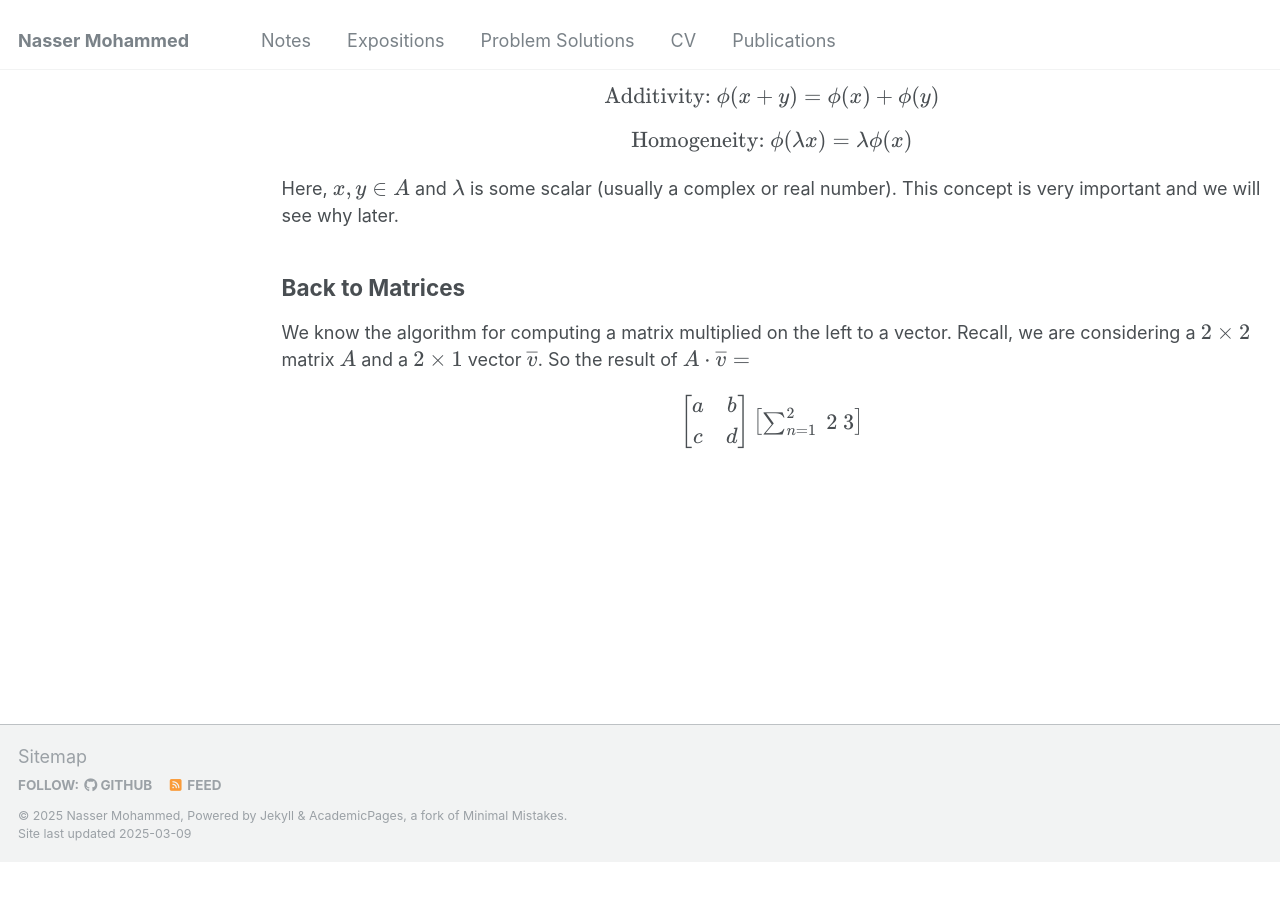
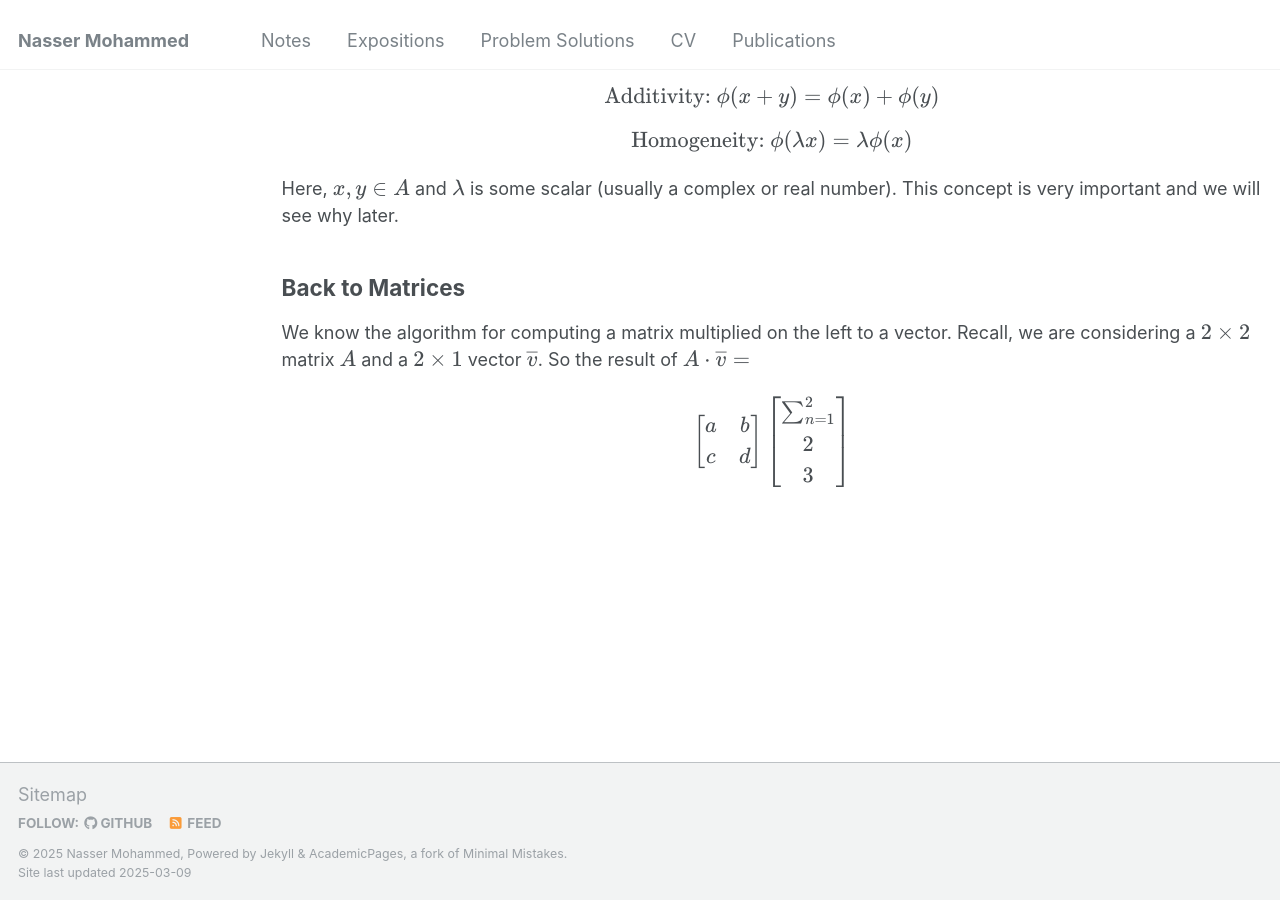
Before and after one commit to Nasser-Mohammed/Nasser-Mohammed.github.io, a Jekyll site: the page built from _pages/notes/linear-algebra/matrix.md, in a window 1280 px wide and 900 px high, scrolled down 1448 px. Built offline with Jekyll 4.4.1, drawn with Linux system fonts in a browser that asks for light colours; before the commit the page ends 2310 px from its top, so only the background shows below that.

Commit message:
Update matrix.md

```diff
--- a/_pages/notes/linear-algebra/matrix.md
+++ b/_pages/notes/linear-algebra/matrix.md
@@ -26,9 +26,10 @@ Here, \\(x,y \in A\\) and \\(\lambda\\) is some scalar (usually a complex or rea
 
 ## Back to Matrices
 We know the algorithm for computing a matrix multiplied on the left to a vector. Recall, we are considering a \\(2\times 2\\) matrix \\(A\\) and a \\(2\times 1\\) vector \\(\overline{v}\\). So the result of \\(A\cdot \overline{v}=\\)
-\\[
+<div style="text-align: center;">
+$$
 \begin{bmatrix}
-a & b \\\
+a & b \\
 c & d
 \end{bmatrix}
 \begin{bmatrix}
@@ -36,4 +37,5 @@ c & d
 2 \\
 3
 \end{bmatrix}
-\\]
+$$
+</div>
```
